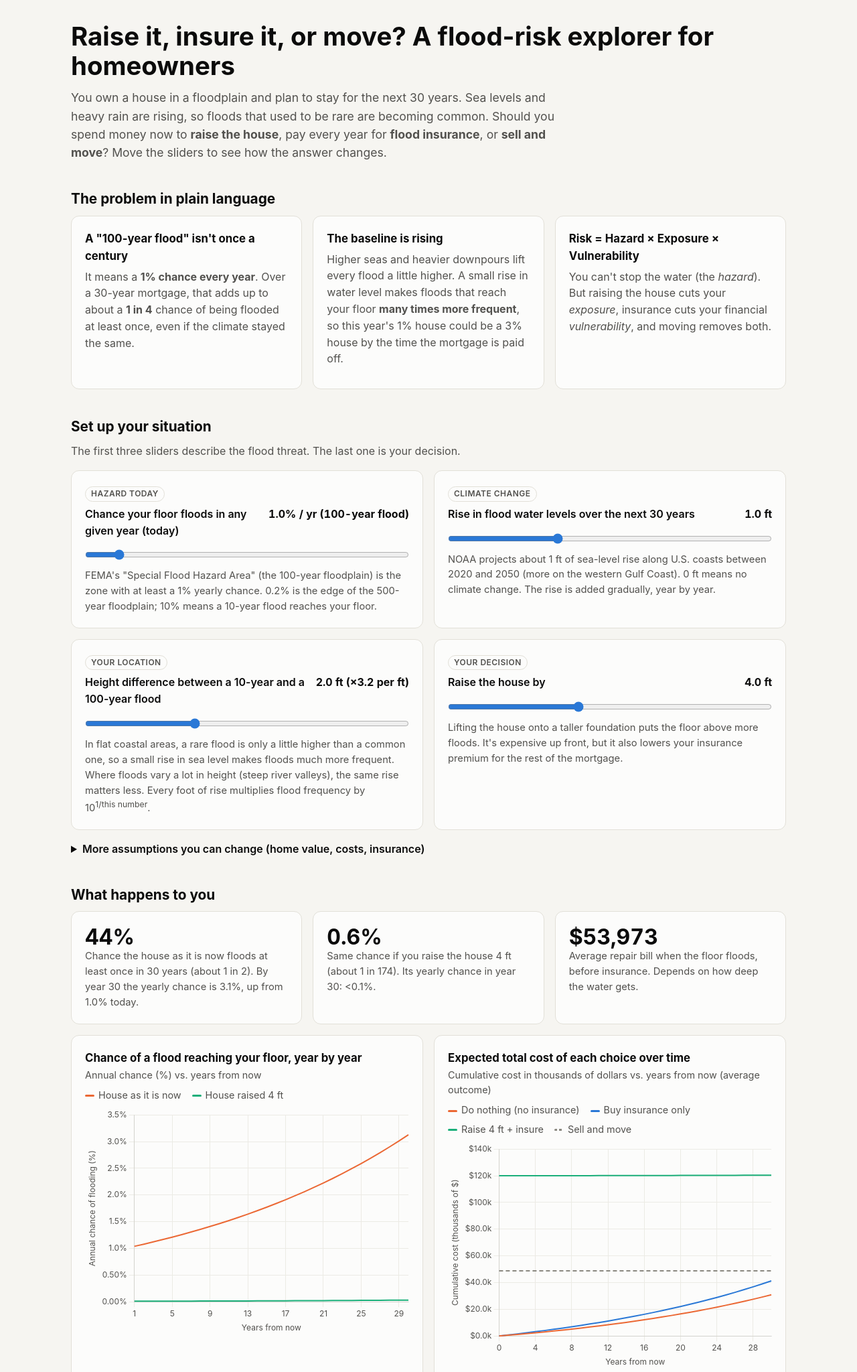
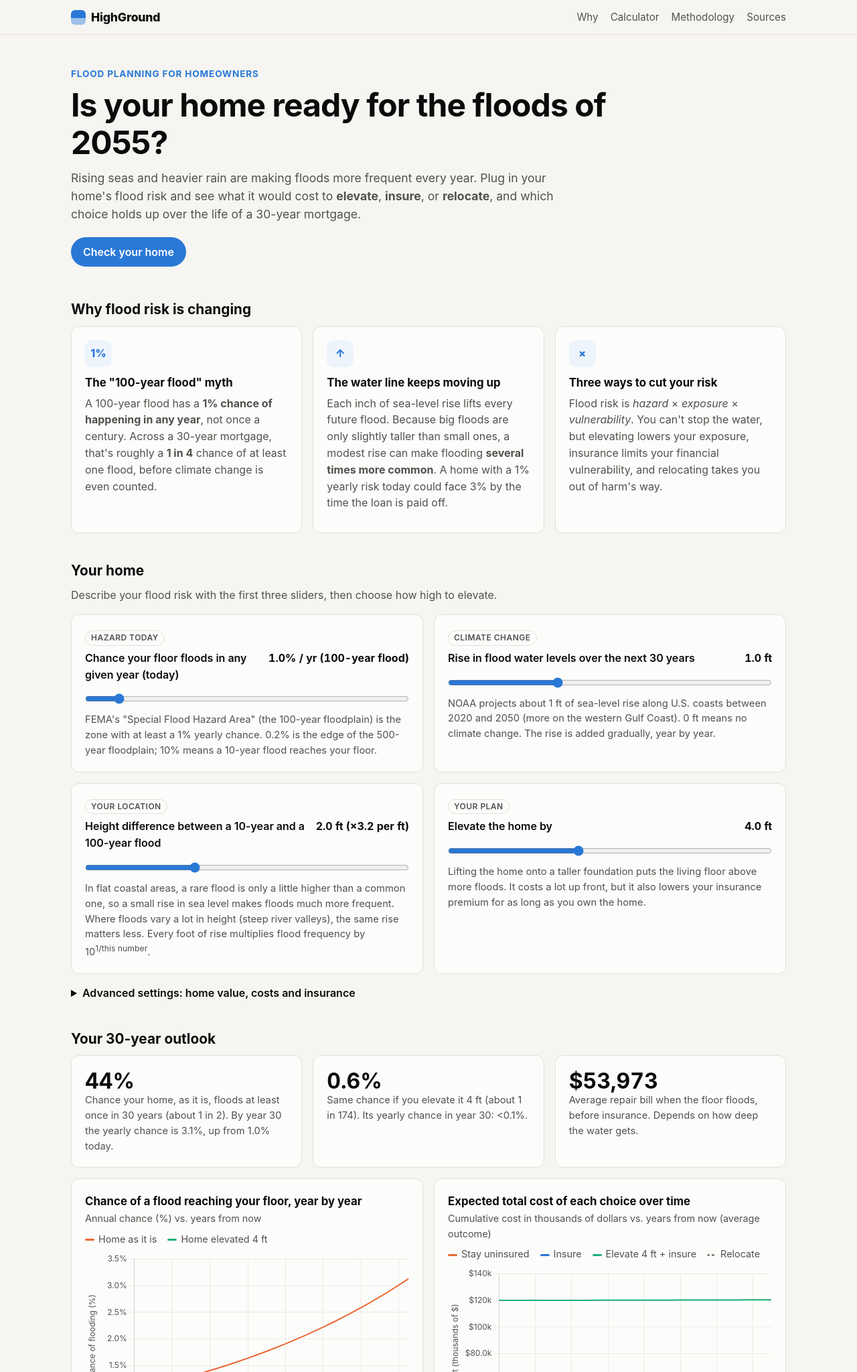
Before and after one commit to cstonier-2027/flood-risk-explorer, a plain HTML site: page index.html in a window 1280 px wide. Shown: the top 2048 px of the page at 67% size. Drawn offline with nearby package versions, Linux system fonts and the light colour scheme.

Commit message:
Reword copy and add site header, hero and footer
Co-Authored-By: Claude Opus 5.5 <noreply@anthropic.com>

```diff
--- a/index.html
+++ b/index.html
@@ -3,8 +3,8 @@
 <head>
 <meta charset="utf-8">
 <meta name="viewport" content="width=device-width, initial-scale=1">
-<title>Flood Risk Explorer</title>
-<meta name="description" content="Should a homeowner in a floodplain raise the house, buy flood insurance, or move? Move the sliders and see how rising seas change the answer.">
+<title>HighGround Flood Planner</title>
+<meta name="description" content="See what elevating, insuring, or relocating would cost a flood-prone home as sea levels rise over a 30-year mortgage.">
 <script src="https://cdnjs.cloudflare.com/ajax/libs/Chart.js/4.4.1/chart.umd.min.js"></script>
 <style>
 :root {
@@ -53,7 +53,7 @@ body {
   margin: 0; background: var(--bg); color: var(--text);
   font: 16px/1.55 -apple-system, BlinkMacSystemFont, "Segoe UI", Roboto, Helvetica, Arial, sans-serif;
 }
-main { max-width: 1100px; margin: 0 auto; padding: 32px 16px 64px; }
+main { max-width: 1100px; margin: 0 auto; padding: 8px 16px 0; }
 h1 { font-size: clamp(1.7rem, 4vw, 2.4rem); line-height: 1.15; margin: 0 0 12px; }
 h2 { font-size: 1.3rem; margin: 40px 0 8px; }
 h3 { font-size: 1.05rem; margin: 0 0 6px; }
@@ -112,44 +112,84 @@ summary { cursor: pointer; font-weight: 600; }
   border: 1px solid var(--border); background: var(--bg); color: var(--text); }
 ol.sources li { margin-bottom: 6px; color: var(--text-2); }
 code { font-size: 0.92em; }
-footer { margin-top: 48px; font-size: 0.9rem; color: var(--text-2); }
+html { scroll-behavior: smooth; }
+section[id] { scroll-margin-top: 72px; }
+.site-header { position: sticky; top: 0; z-index: 10; background: color-mix(in srgb, var(--bg) 88%, transparent);
+  backdrop-filter: blur(8px); border-bottom: 1px solid var(--border); }
+.header-inner, .footer-inner { max-width: 1100px; margin: 0 auto; padding: 12px 16px; display: flex;
+  align-items: center; justify-content: space-between; gap: 16px; }
+.brand { display: inline-flex; align-items: center; gap: 8px; font-weight: 800; font-size: 1.1rem;
+  color: var(--text); text-decoration: none; letter-spacing: -.01em; }
+.logo { width: 22px; height: 22px; border-radius: 6px; background:
+  linear-gradient(180deg, var(--accent) 0 55%, color-mix(in srgb, var(--accent) 45%, var(--surface)) 55% 100%); }
+.site-header nav, .site-footer nav { display: flex; gap: 18px; flex-wrap: wrap; }
+.site-header nav a, .site-footer nav a { color: var(--text-2); text-decoration: none; font-size: 0.95rem; }
+.site-header nav a:hover, .site-footer nav a:hover { color: var(--text); }
+@media (max-width: 560px) { .site-header nav a:not([href="#tool"]) { display: none; } }
+.hero { padding: 40px 0 8px; }
+.eyebrow { color: var(--accent); font-weight: 700; text-transform: uppercase; letter-spacing: .06em; font-size: 0.85rem; margin-bottom: 8px; }
+.hero h1 { font-size: clamp(2rem, 5vw, 3rem); letter-spacing: -.02em; max-width: 820px; }
+.cta { display: inline-block; margin-top: 8px; background: var(--accent); color: #fff; font-weight: 600;
+  text-decoration: none; padding: 10px 18px; border-radius: 999px; }
+.cta:hover { filter: brightness(1.08); }
+.icon { width: 40px; height: 40px; border-radius: 10px; display: grid; place-items: center; font-weight: 800;
+  background: var(--note-bg); color: var(--accent); margin-bottom: 10px; }
+.site-footer { margin-top: 56px; border-top: 1px solid var(--border); background: var(--surface); }
+.site-footer .footer-inner { align-items: flex-start; padding: 28px 16px 36px; }
+.site-footer p { font-size: 0.9rem; color: var(--text-2); max-width: 560px; margin-top: 8px; }
+@media (max-width: 760px) { .site-footer .footer-inner { flex-direction: column; } }
 </style>
 </head>
 <body>
+<header class="site-header">
+  <div class="header-inner">
+    <a class="brand" href="#"><span class="logo" aria-hidden="true"></span>HighGround</a>
+    <nav aria-label="Main">
+      <a href="#why">Why</a>
+      <a href="#tool">Calculator</a>
+      <a href="#method">Methodology</a>
+      <a href="#sources">Sources</a>
+    </nav>
+  </div>
+</header>
 <main>
 
-<header>
-  <h1>Raise it, insure it, or move? A flood-risk explorer for homeowners</h1>
-  <p class="lede">You own a house in a floodplain and plan to stay for the next 30 years.
-  Sea levels and heavy rain are rising, so floods that used to be rare are becoming common.
-  Should you spend money now to <b>raise the house</b>, pay every year for <b>flood insurance</b>,
-  or <b>sell and move</b>? Move the sliders to see how the answer changes.</p>
-</header>
+<section class="hero">
+  <p class="eyebrow">Flood planning for homeowners</p>
+  <h1>Is your home ready for the floods of 2055?</h1>
+  <p class="lede">Rising seas and heavier rain are making floods more frequent every year. Plug in your home's
+  flood risk and see what it would cost to <b>elevate</b>, <b>insure</b>, or <b>relocate</b>, and which choice
+  holds up over the life of a 30-year mortgage.</p>
+  <a class="cta" href="#tool">Check your home</a>
+</section>
 
-<section>
-  <h2>The problem in plain language</h2>
+<section id="why">
+  <h2>Why flood risk is changing</h2>
   <div class="grid3">
     <div class="card">
-      <h3>A "100-year flood" isn't once a century</h3>
-      <p class="muted">It means a <b>1% chance every year</b>. Over a 30-year mortgage, that adds up to about a
-      <b>1 in 4</b> chance of being flooded at least once, even if the climate stayed the same.</p>
+      <div class="icon" aria-hidden="true">1%</div>
+      <h3>The "100-year flood" myth</h3>
+      <p class="muted">A 100-year flood has a <b>1% chance of happening in any year</b>, not once a century.
+      Across a 30-year mortgage, that's roughly a <b>1 in 4</b> chance of at least one flood, before climate change is even counted.</p>
     </div>
     <div class="card">
-      <h3>The baseline is rising</h3>
-      <p class="muted">Higher seas and heavier downpours lift every flood a little higher. A small rise in water
-      level makes floods that reach your floor <b>many times more frequent</b>, so this year's 1% house could be a 3% house by the time the mortgage is paid off.</p>
+      <div class="icon" aria-hidden="true">↑</div>
+      <h3>The water line keeps moving up</h3>
+      <p class="muted">Each inch of sea-level rise lifts every future flood. Because big floods are only slightly taller than
+      small ones, a modest rise can make flooding <b>several times more common</b>. A home with a 1% yearly risk today could face 3% by the time the loan is paid off.</p>
     </div>
     <div class="card">
-      <h3>Risk = Hazard × Exposure × Vulnerability</h3>
-      <p class="muted">You can't stop the water (the <i>hazard</i>). But raising the house cuts your
-      <i>exposure</i>, insurance cuts your financial <i>vulnerability</i>, and moving removes both.</p>
+      <div class="icon" aria-hidden="true">×</div>
+      <h3>Three ways to cut your risk</h3>
+      <p class="muted">Flood risk is <i>hazard</i> × <i>exposure</i> × <i>vulnerability</i>. You can't stop the water,
+      but elevating lowers your exposure, insurance limits your financial vulnerability, and relocating takes you out of harm's way.</p>
     </div>
   </div>
 </section>
 
-<section>
-  <h2>Set up your situation</h2>
-  <p class="muted">The first three sliders describe the flood threat. The last one is your decision.</p>
+<section id="tool">
+  <h2>Your home</h2>
+  <p class="muted">Describe your flood risk with the first three sliders, then choose how high to elevate.</p>
   <div class="sliders">
     <div class="card">
       <span class="tag">Hazard today</span>
@@ -170,15 +210,15 @@ footer { margin-top: 48px; font-size: 0.9rem; color: var(--text-2); }
       <p class="slider-help">In flat coastal areas, a rare flood is only a little higher than a common one, so a small rise in sea level makes floods much more frequent. Where floods vary a lot in height (steep river valleys), the same rise matters less. Every foot of rise multiplies flood frequency by 10<sup>1/this&nbsp;number</sup>.</p>
     </div>
     <div class="card">
-      <span class="tag">Your decision</span>
-      <div class="slider-head"><label for="raise">Raise the house by</label><span class="slider-val" id="raiseVal"></span></div>
+      <span class="tag">Your plan</span>
+      <div class="slider-head"><label for="raise">Elevate the home by</label><span class="slider-val" id="raiseVal"></span></div>
       <input type="range" id="raise" min="0" max="10" step="0.5" value="4">
-      <p class="slider-help">Lifting the house onto a taller foundation puts the floor above more floods. It's expensive up front, but it also lowers your insurance premium for the rest of the mortgage.</p>
+      <p class="slider-help">Lifting the home onto a taller foundation puts the living floor above more floods. It costs a lot up front, but it also lowers your insurance premium for as long as you own the home.</p>
     </div>
   </div>
 
   <details>
-    <summary>More assumptions you can change (home value, costs, insurance)</summary>
+    <summary>Advanced settings: home value, costs and insurance</summary>
     <div class="assume card" style="margin-top:12px">
       <div><label for="value">Value of the building (not the land), $</label><input id="value" type="number" min="50000" max="2000000" step="10000" value="250000"></div>
       <div><label for="price">Sale price of the home if you move, $</label><input id="price" type="number" min="50000" max="3000000" step="10000" value="325000"></div>
@@ -194,7 +234,7 @@ footer { margin-top: 48px; font-size: 0.9rem; color: var(--text-2); }
 </section>
 
 <section>
-  <h2>What happens to you</h2>
+  <h2 id="outlook">Your 30-year outlook</h2>
   <div class="grid3">
     <div class="card stat"><div class="num" id="statNow"></div><div class="lbl" id="statNowLbl"></div></div>
     <div class="card stat"><div class="num" id="statRaised"></div><div class="lbl" id="statRaisedLbl"></div></div>
@@ -206,8 +246,8 @@ footer { margin-top: 48px; font-size: 0.9rem; color: var(--text-2); }
       <h3>Chance of a flood reaching your floor, year by year</h3>
       <div class="chart-sub">Annual chance (%) vs. years from now</div>
       <div class="legend">
-        <span style="--c:var(--s-uninsured)">House as it is now</span>
-        <span style="--c:var(--s-raised)" id="legRaised1">House raised</span>
+        <span style="--c:var(--s-uninsured)">Home as it is</span>
+        <span style="--c:var(--s-raised)" id="legRaised1">Elevated home</span>
       </div>
       <div class="chart-wrap"><canvas id="probChart" aria-label="Line chart of the annual chance of flooding each year" role="img"></canvas></div>
     </div>
@@ -215,10 +255,10 @@ footer { margin-top: 48px; font-size: 0.9rem; color: var(--text-2); }
       <h3>Expected total cost of each choice over time</h3>
       <div class="chart-sub">Cumulative cost in thousands of dollars vs. years from now (average outcome)</div>
       <div class="legend">
-        <span style="--c:var(--s-uninsured)">Do nothing (no insurance)</span>
-        <span style="--c:var(--s-insured)">Buy insurance only</span>
-        <span style="--c:var(--s-raised)" id="legRaised2">Raise + insure</span>
-        <span class="dash" style="--c:var(--s-move)">Sell and move</span>
+        <span style="--c:var(--s-uninsured)">Stay uninsured</span>
+        <span style="--c:var(--s-insured)">Insure</span>
+        <span style="--c:var(--s-raised)" id="legRaised2">Elevate + insure</span>
+        <span class="dash" style="--c:var(--s-move)">Relocate</span>
       </div>
       <div class="chart-wrap"><canvas id="costChart" aria-label="Line chart of cumulative cost of each option" role="img"></canvas></div>
     </div>
@@ -246,37 +286,37 @@ footer { margin-top: 48px; font-size: 0.9rem; color: var(--text-2); }
 </section>
 
 <section>
-  <h2>What to notice when you move the sliders</h2>
+  <h2 id="insights">What drives the results</h2>
   <div class="grid2">
     <div class="card">
-      <h3>Climate change rewards acting early</h3>
-      <p class="muted">Set the water-level rise to 0 ft and raising the house rarely pays off. Push it to 2–3 ft and
-      the "do nothing" and "insurance only" lines bend sharply upward in the later years, while the raised house stays flat.
-      The rising baseline turns a rare risk into a routine one within a single mortgage.</p>
+      <h3>The later years matter most</h3>
+      <p class="muted">With no water-level rise, elevating rarely pays for itself. At 2–3 ft of rise, the uninsured and
+      insured cost lines curve sharply upward toward the end of the 30 years, while the elevated home's line stays nearly flat.
+      A risk that's rare when you buy can become routine before you sell.</p>
     </div>
     <div class="card">
-      <h3>The sliders work together</h3>
-      <p class="muted">The same 1 ft of rise does far more damage where the 10-year and 100-year floods are close in height
-      (try 0.5 ft) than where they're far apart (try 5 ft). The hazard slider's effect depends on your location,
-      and the raise slider works against both of them.</p>
+      <h3>Location changes everything</h3>
+      <p class="muted">One foot of rise is a much bigger deal where the 10-year and 100-year floods are close in height
+      (try 0.5 ft) than where they're far apart (try 5 ft). The same climate change can mean very different outcomes
+      for two homes a few miles apart.</p>
     </div>
     <div class="card">
-      <h3>Insurance costs more than it pays out, on average</h3>
-      <p class="muted">The insured line usually sits a little <i>above</i> the uninsured line, because insurers charge more than they
-      expect to pay. Insurance isn't about saving money on average. It protects you from a single $50,000–$100,000 bill
-      you might not survive financially (see the last column of the table). Most lenders require it in the 100-year floodplain anyway.</p>
+      <h3>Insurance is protection, not a bargain</h3>
+      <p class="muted">The insured line usually runs slightly <i>above</i> the uninsured one, because premiums include a markup over
+      expected claims. What you're buying is protection from a single $50,000–$100,000 repair bill (see the last column of the table).
+      Most mortgage lenders also require flood insurance in the 100-year floodplain.</p>
     </div>
     <div class="card">
-      <h3>Raising the house beats the flood, not the bill</h3>
-      <p class="muted">Each foot of height divides the flood chance by the same factor the water-level rise multiplies it by.
-      Raising by more than the expected rise keeps you safer than you are today. But with a low starting risk,
-      the up-front cost may never be earned back. Try the 0.2% (500-year) setting.</p>
+      <h3>Elevation buys safety first, savings second</h3>
+      <p class="muted">Each foot of elevation cuts flood odds by the same factor that a foot of water-level rise multiplies them.
+      Elevating more than the expected rise leaves you safer than you are today. But if your starting risk is low, the
+      up-front cost may never pay off. Try the 0.2% (500-year) setting.</p>
     </div>
   </div>
 </section>
 
-<section>
-  <h2>How the numbers are calculated</h2>
+<section id="method">
+  <h2>Methodology</h2>
   <div class="card">
     <ol>
       <li><b>Flood chance each year.</b> Floods higher than a given level get rarer by a factor of 10 for every
@@ -290,7 +330,7 @@ footer { margin-top: 48px; font-size: 0.9rem; color: var(--text-2); }
         depth–damage curve for a one-story house without a basement (e.g. 1 ft → 23%, 3 ft → 40%, 6 ft → 59%).</li>
       <li><b>Insurance.</b> Covers damage up to the National Flood Insurance Program limit of $250,000 for the building, minus the deductible.
         The premium is the expected payout each year plus the markup, so it rises as the risk rises (FEMA's Risk Rating 2.0 prices policies by actual risk).</li>
-      <li><b>Raising.</b> One up-front cost (base + cost per foot), then lower flood chances and lower premiums from then on.</li>
+      <li><b>Elevating.</b> One up-front cost (base + cost per foot), then lower flood chances and lower premiums from then on.</li>
       <li><b>Moving.</b> Selling costs (agent fees, closing costs, moving) plus the price cut buyers demand for a flood-prone house, paid once. After that, no flood risk. You can't fully escape the risk by selling, because the next owner prices it in.</li>
     </ol>
     <p class="muted"><b>Simplifications:</b> costs aren't discounted for inflation or interest; at most one damaging flood per year;
@@ -299,7 +339,7 @@ footer { margin-top: 48px; font-size: 0.9rem; color: var(--text-2); }
   </div>
 </section>
 
-<section>
+<section id="sources">
   <h2>Sources</h2>
   <ol class="sources">
     <li>FEMA, "Flood Zones" and the definition of the Special Flood Hazard Area (1% annual chance flood). fema.gov/flood-maps</li>
@@ -312,10 +352,22 @@ footer { margin-top: 48px; font-size: 0.9rem; color: var(--text-2); }
   </ol>
 </section>
 
-<footer>
-  Built for a class project on climate risk. The numbers are for learning, not financial advice. For a real house, check your FEMA flood map and get an elevation certificate and insurance quote.
+</main>
+<footer class="site-footer">
+  <div class="footer-inner">
+    <div>
+      <div class="brand"><span class="logo" aria-hidden="true"></span>HighGround</div>
+      <p>Estimates are for planning and education only, not financial or insurance advice. For a real decision, look up your
+      address on the FEMA Flood Map Service Center, get an elevation certificate, and request an insurance quote.</p>
+    </div>
+    <nav aria-label="Footer">
+      <a href="#why">Why risk is changing</a>
+      <a href="#tool">Check your home</a>
+      <a href="#method">Methodology</a>
+      <a href="#sources">Sources</a>
+    </nav>
+  </div>
 </footer>
-</main>
 
 <script>
 // ---------- Model ----------
@@ -384,10 +436,10 @@ function compute(p) {
     pf, years, probNow, probRaised, cumUn, cumIns, cumRaise, elevCost, moveTotal,
     atLeastNow: 1 - noFloodNow, atLeastRaised: 1 - noFloodRaised,
     rows: [
-      { key: 'un', name: 'Do nothing (no insurance)', c: '--s-uninsured', up: 0, yearly: dmgUn, total: cumUn[p.T], flood: 1 - noFloodNow, bill: pf.dmg },
-      { key: 'ins', name: 'Buy insurance only', c: '--s-insured', up: 0, yearly: premiumsIns + ownIns, total: cumIns[p.T], flood: 1 - noFloodNow, bill: pf.own },
-      { key: 'raise', name: p.raise > 0 ? `Raise ${p.raise} ft + insure` : 'Raise + insure (raise slider is at 0)', c: '--s-raised', up: elevCost, yearly: premiumsR + ownR, total: cumRaise[p.T], flood: 1 - noFloodRaised, bill: pf.own },
-      { key: 'move', name: 'Sell and move', c: '--s-move', up: moveTotal, yearly: 0, total: moveTotal, flood: 0, bill: 0 },
+      { key: 'un', name: 'Stay uninsured', c: '--s-uninsured', up: 0, yearly: dmgUn, total: cumUn[p.T], flood: 1 - noFloodNow, bill: pf.dmg },
+      { key: 'ins', name: 'Insure', c: '--s-insured', up: 0, yearly: premiumsIns + ownIns, total: cumIns[p.T], flood: 1 - noFloodNow, bill: pf.own },
+      { key: 'raise', name: p.raise > 0 ? `Elevate ${p.raise} ft + insure` : 'Elevate + insure (elevation set to 0)', c: '--s-raised', up: elevCost, yearly: premiumsR + ownR, total: cumRaise[p.T], flood: 1 - noFloodRaised, bill: pf.own },
+      { key: 'move', name: 'Relocate', c: '--s-move', up: moveTotal, yearly: 0, total: moveTotal, flood: 0, bill: 0 },
     ],
   };
 }
@@ -428,18 +480,18 @@ function makeCharts() {
   probChart = new Chart(document.getElementById('probChart'), {
     type: 'line',
     data: { labels: [], datasets: [
-      { label: 'House as it is now', data: [], borderColor: css('--s-uninsured') },
-      { label: 'House raised', data: [], borderColor: css('--s-raised') },
+      { label: 'Home as it is', data: [], borderColor: css('--s-uninsured') },
+      { label: 'Elevated home', data: [], borderColor: css('--s-raised') },
     ] },
     options: baseOpts('Annual chance of flooding (%)', v => (v < 1 ? v.toFixed(2) : v < 10 ? v.toFixed(1) : v.toFixed(0)) + '%'),
   });
   costChart = new Chart(document.getElementById('costChart'), {
     type: 'line',
     data: { labels: [], datasets: [
-      { label: 'Do nothing (no insurance)', data: [], borderColor: css('--s-uninsured') },
-      { label: 'Buy insurance only', data: [], borderColor: css('--s-insured') },
-      { label: 'Raise + insure', data: [], borderColor: css('--s-raised') },
-      { label: 'Sell and move', data: [], borderColor: css('--s-move'), borderDash: [6, 4] },
+      { label: 'Stay uninsured', data: [], borderColor: css('--s-uninsured') },
+      { label: 'Insure', data: [], borderColor: css('--s-insured') },
+      { label: 'Elevate + insure', data: [], borderColor: css('--s-raised') },
+      { label: 'Relocate', data: [], borderColor: css('--s-move'), borderDash: [6, 4] },
     ] },
     options: baseOpts('Cumulative cost (thousands of $)', v => '$' + (v >= 100 ? v.toFixed(0) : v.toFixed(1)) + 'k'),
   });
@@ -458,30 +510,30 @@ function render() {
 
   document.getElementById('statNow').textContent = pct(r.atLeastNow);
   document.getElementById('statNowLbl').textContent =
-    `Chance the house as it is now floods at least once in ${T} years${oneIn(r.atLeastNow)}. By year ${T} the yearly chance is ${pct(r.probNow[T - 1] / 100)}, up from ${pct(p.p0)} today.`;
+    `Chance your home, as it is, floods at least once in ${T} years${oneIn(r.atLeastNow)}. By year ${T} the yearly chance is ${pct(r.probNow[T - 1] / 100)}, up from ${pct(p.p0)} today.`;
   document.getElementById('statRaised').textContent = p.raise > 0 ? pct(r.atLeastRaised) : '-';
   document.getElementById('statRaisedLbl').textContent = p.raise > 0
-    ? `Same chance if you raise the house ${p.raise} ft${oneIn(r.atLeastRaised)}. Its yearly chance in year ${T}: ${pct(r.probRaised[T - 1] / 100)}.`
-    : 'Move the "Raise the house by" slider to see how elevation changes your odds.';
+    ? `Same chance if you elevate it ${p.raise} ft${oneIn(r.atLeastRaised)}. Its yearly chance in year ${T}: ${pct(r.probRaised[T - 1] / 100)}.`
+    : 'Use the "Elevate the home by" slider to see how elevation changes your odds.';
   document.getElementById('statFlood').textContent = usd(r.pf.dmg);
 
   const labels = [0, ...r.years];
   probChart.data.labels = r.years;
   probChart.data.datasets[0].data = r.probNow;
   probChart.data.datasets[1].data = p.raise > 0 ? r.probRaised : [];
-  probChart.data.datasets[1].label = `House raised ${p.raise} ft`;
+  probChart.data.datasets[1].label = `Home elevated ${p.raise} ft`;
   probChart.update();
 
   costChart.data.labels = labels;
   costChart.data.datasets[0].data = r.cumUn.map(v => v / 1000);
   costChart.data.datasets[1].data = r.cumIns.map(v => v / 1000);
   costChart.data.datasets[2].data = r.cumRaise.map(v => v / 1000);
-  costChart.data.datasets[2].label = p.raise > 0 ? `Raise ${p.raise} ft + insure` : 'Raise + insure';
+  costChart.data.datasets[2].label = p.raise > 0 ? `Elevate ${p.raise} ft + insure` : 'Elevate + insure';
   costChart.data.datasets[3].data = labels.map(() => r.moveTotal / 1000);
   costChart.update();
 
-  document.getElementById('legRaised1').textContent = p.raise > 0 ? `House raised ${p.raise} ft` : 'House raised (set the raise slider)';
-  document.getElementById('legRaised2').textContent = p.raise > 0 ? `Raise ${p.raise} ft + insure` : 'Raise + insure (same as insurance at 0 ft)';
+  document.getElementById('legRaised1').textContent = p.raise > 0 ? `Home elevated ${p.raise} ft` : 'Elevated home (set the elevation slider)';
+  document.getElementById('legRaised2').textContent = p.raise > 0 ? `Elevate ${p.raise} ft + insure` : 'Elevate + insure (same as Insure at 0 ft)';
 
   document.getElementById('tableCaption').textContent = `Comparing the options over ${T} years`;
   const best = r.rows.reduce((a, b) => (b.total < a.total ? b : a));
@@ -494,12 +546,12 @@ function render() {
 
   // Takeaway
   const ins = r.rows[1], raise = r.rows[2], un = r.rows[0];
-  let msg = `<b>With these settings:</b> the lowest average cost is <b>${best.name.toLowerCase()}</b> (${usd(best.total)} over ${T} years). `;
+  let msg = `<b>With these settings:</b> the option with the lowest average cost is <b>${best.name}</b> (${usd(best.total)} over ${T} years). `;
   if (p.raise > 0) {
     const diff = ins.total - raise.total;
     msg += diff > 0
-      ? `Raising the house ${p.raise} ft saves about ${usd(diff)} compared with insurance alone, because the up-front ${usd(raise.up)} is earned back through smaller premiums and repair bills. `
-      : `Raising the house ${p.raise} ft costs ${usd(-diff)} more than insurance alone. The flood risk isn't high enough to earn back the ${usd(raise.up)} up-front cost. `;
+      ? `Elevating ${p.raise} ft saves about ${usd(diff)} compared with insurance alone, because the up-front ${usd(raise.up)} is earned back through smaller premiums and repair bills. `
+      : `Elevating ${p.raise} ft costs ${usd(-diff)} more than insurance alone. The flood risk isn't high enough to earn back the ${usd(raise.up)} up-front cost. `;
   }
   msg += `Going without insurance looks cheapest on average only if you can absorb a ${usd(un.bill)} repair bill, and there's a ${pct(un.flood)} chance you'll face at least one.`;
   document.getElementById('takeaway').innerHTML = msg;
```
Also changed, not shown: 1 other file.
